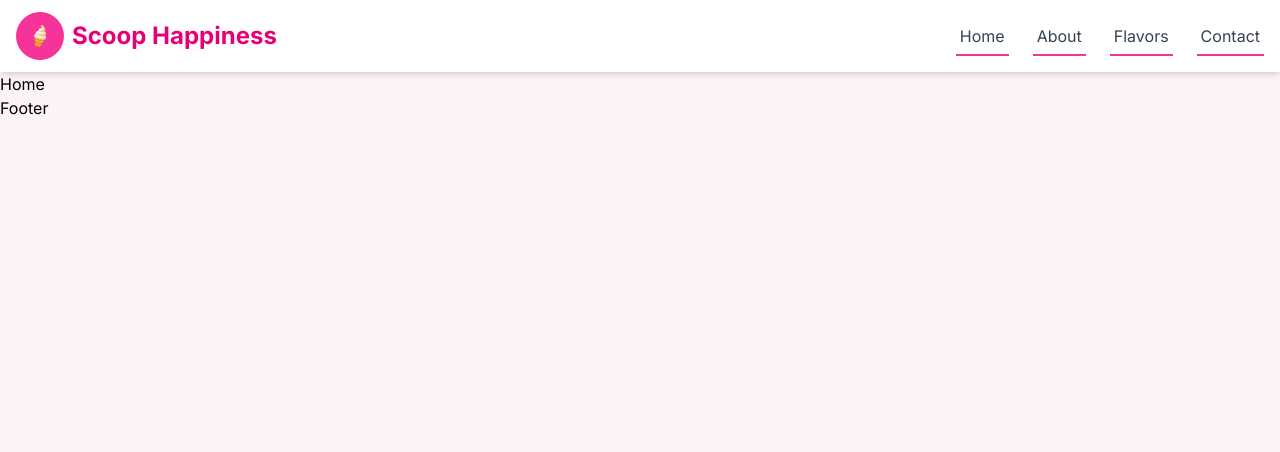
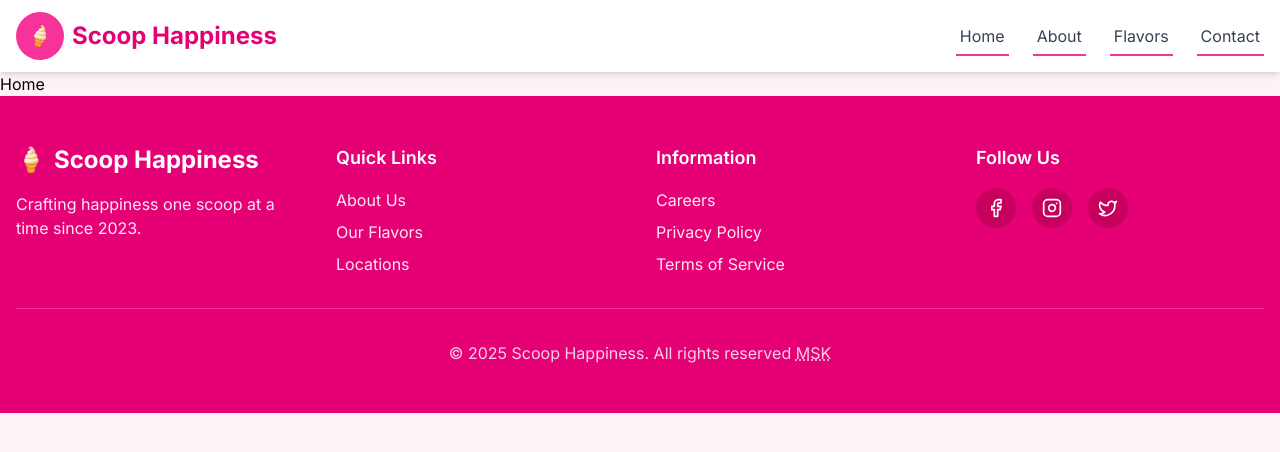
Before and after one commit to MuhammadSubhan0712/NextJs-Projects, a Next.js app in the folder icecream-bar/: page / in a window 1280 px wide. Shown: the top 452 px of the page. Built offline with nearby package versions, Linux system fonts and the light colour scheme.

Commit message:
Footer Done..

```diff
--- a/icecream-bar/src/components/Footer.tsx
+++ b/icecream-bar/src/components/Footer.tsx
@@ -1,30 +1,102 @@
-import React from 'react'
-import { motion } from 'framer-motion';
-import Link from 'next/link';
-import { Facebook, Instagram, Twitter } from 'lucide-react';
-
+import React from "react";
+import { motion } from "framer-motion";
+import Link from "next/link";
+import { Facebook, Instagram, Twitter } from "lucide-react";
+import { li } from "framer-motion/client";
 
 const footerLinks = [
-  {name: 'About Us' , href: "/about"},
-  {name: 'Our Flavors' , href: "/services"},
-  {name: 'Locations' , href: "/contact"},
-  {name: 'Careers' , href: "#"},
-  {name: 'Privacy Policy' , href: "#"},
-  {name: 'Terms of Service' , href: "#"},
+  { name: "About Us", href: "/about" },
+  { name: "Our Flavors", href: "/services" },
+  { name: "Locations", href: "/contact" },
+  { name: "Careers", href: "#" },
+  { name: "Privacy Policy", href: "#" },
+  { name: "Terms of Service", href: "#" },
 ];
 
 const socialLinks = [
-  {icon: <Facebook className='w-5 h-5'/>, href: "#"},
-  {icon: <Instagram className='w-5 h-5'/>, href: "#"},
-  {icon: <Twitter className='w-5 h-5'/>, href: "#"},
-
-]
-
+  { icon: <Facebook className="w-5 h-5" />, href: "#" },
+  { icon: <Instagram className="w-5 h-5" />, href: "#" },
+  { icon: <Twitter className="w-5 h-5" />, href: "#" },
+];
 
 const Footer = () => {
   return (
-    <div>Footer</div>
-  )
-}
+    <>
+      <motion.footer
+        initial={{ opacity: 0 }}
+        whileInView={{ opacity: 1 }}
+        transition={{ duration: 0.5 }}
+        viewport={{ once: true }}
+        className="bg-pink-600 text-white py-12">
+        <div className="container mx-auto px-4">
+          <div className="grid grid-cols-1 md:grid-cols-4 gap-8">
+            <div className="col-span-1">
+              <h3 className="text-2xl font-bold mb-4 flex items-center">
+                <span className="mr-2">🍦</span>
+                Scoop Happiness
+              </h3>
+              <p className="text-pink-100">
+                Crafting happiness one scoop at a time since 2023.
+              </p>
+            </div>
 
-export default Footer
+            <div className="col-span-1">
+              <h4 className="text-lg font-semibold mb-4">Quick Links</h4>
+              <ul className="space-y-2">
+                {footerLinks.slice(0, 3).map((link) => (
+                  <li key={link.name}>
+                    <Link
+                      href={link.href}
+                      className="text-pink-100 hover:text-white transition-colors">
+                      {link.name}
+                    </Link>
+                  </li>
+                ))}
+              </ul>
+            </div>
+
+            <div className="col-span-1">
+              <h4 className="text-lg font-semibold mb-4">Information</h4>
+              <ul className="space-y-2">
+                {footerLinks.slice(3).map((link) => (
+                  <li key={link.name}>
+                    <Link
+                      href={link.href}
+                      className="text-pink-100 hover:text-white transition-colors">
+                      {link.name}
+                    </Link>
+                  </li>
+                ))}
+              </ul>
+            </div>
+
+            <div className="col-span-1">
+              <h4 className="text-lg font-semibold mb-4">Follow Us</h4>
+              <div className="flex space-x-4">
+                {socialLinks.map((social, index) => (
+                  <motion.a
+                    key={index}
+                    href={social.href}
+                    whileHover={{ y: -3 }}
+                    className="bg-pink-700 hover:bg-pink-800 w-10 h-10 rounded-full flex items-center justify-center transition-colors">
+                    {social.icon}
+                  </motion.a>
+                ))}
+              </div>
+            </div>
+          </div>
+
+          <div className="border-t border-pink-500 mt-8 pt-8 text-center text-pink-200">
+            <p>
+              {" "}
+              &copy; {new Date().getFullYear()} Scoop Happiness. All rights
+              reserved <abbr title="Muhammad Subhan Khan">MSK</abbr>
+            </p>
+          </div>
+        </div>
+      </motion.footer>
+    </>
+  );
+};
+
+export default Footer;
```
